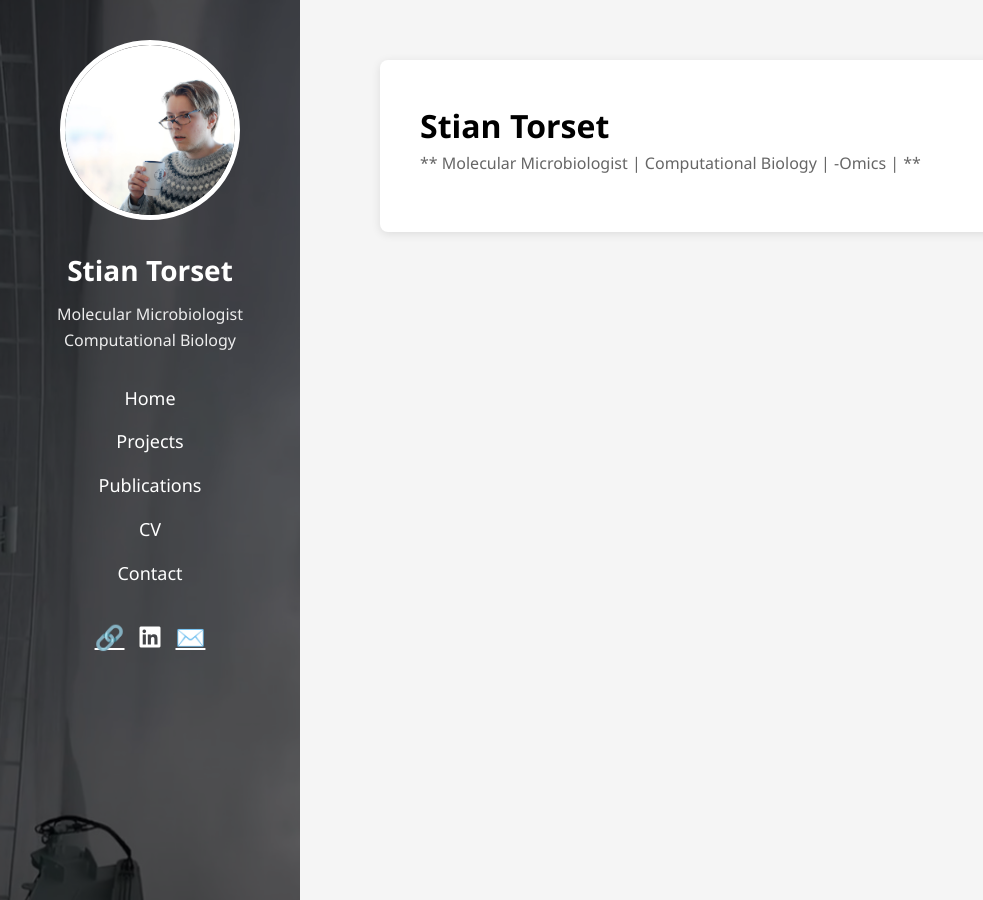
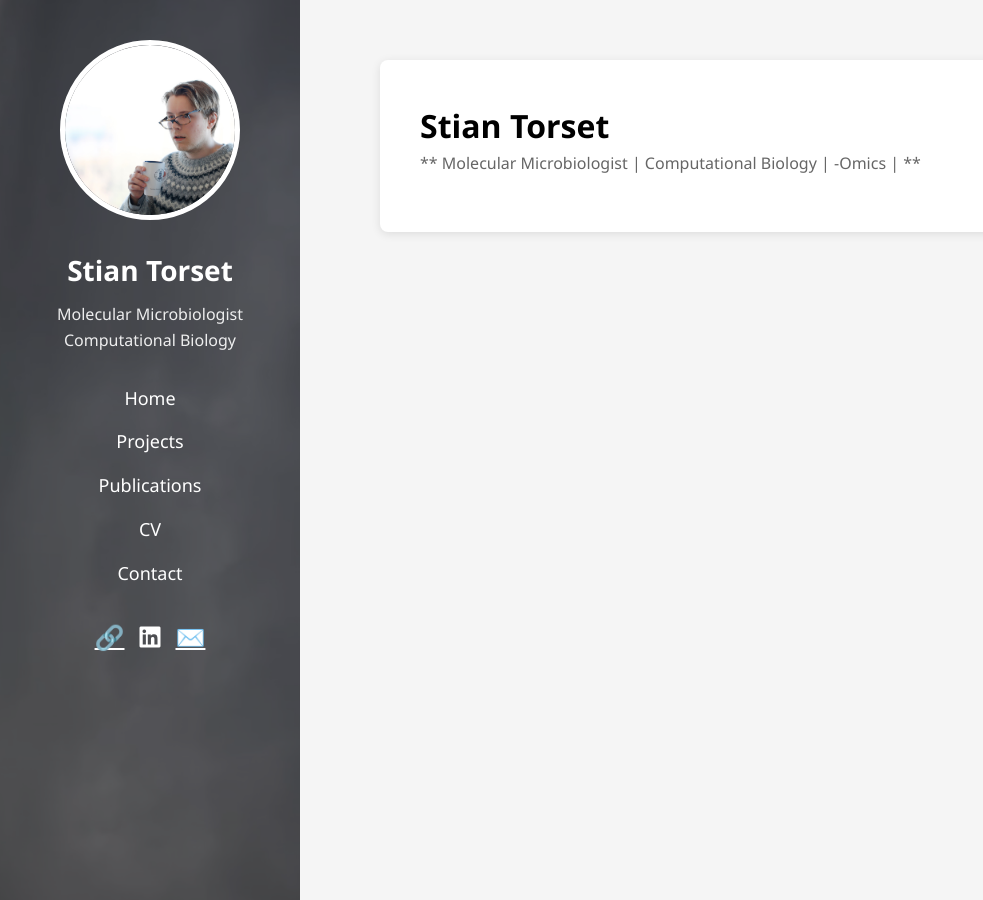
Before and after one commit to Stian-2rz/stian.torset.io, a Jekyll site: the page built from README.md, in a window 1280 px wide. Shown: the whole page, without its empty margins (0-983 px from the left). Built offline with Jekyll 4.4.1, drawn with Linux system fonts in a browser that asks for light colours; our own code applies the rules of GitHub Pages for plain Markdown files.

Commit message:
Change sidebar background position to right center

```diff
--- a/_layouts/default.html
+++ b/_layouts/default.html
@@ -34,7 +34,7 @@
       width: 300px; /* Fixed width for sidebar */
       background-image: url('media/image0.jpeg'); /* ADD YOUR BACKGROUND IMAGE */
       background-size: cover; /* Makes background image cover entire area */
-      background-position: center; /* Centers the background image */
+      background-position: right center; /* Centers the background image */
       color: white; /* Text color */
       padding: 40px 20px; /* Space inside sidebar: 40px top/bottom, 20px left/right */
       position: absolute; /* Stays in place when scrolling */
```
